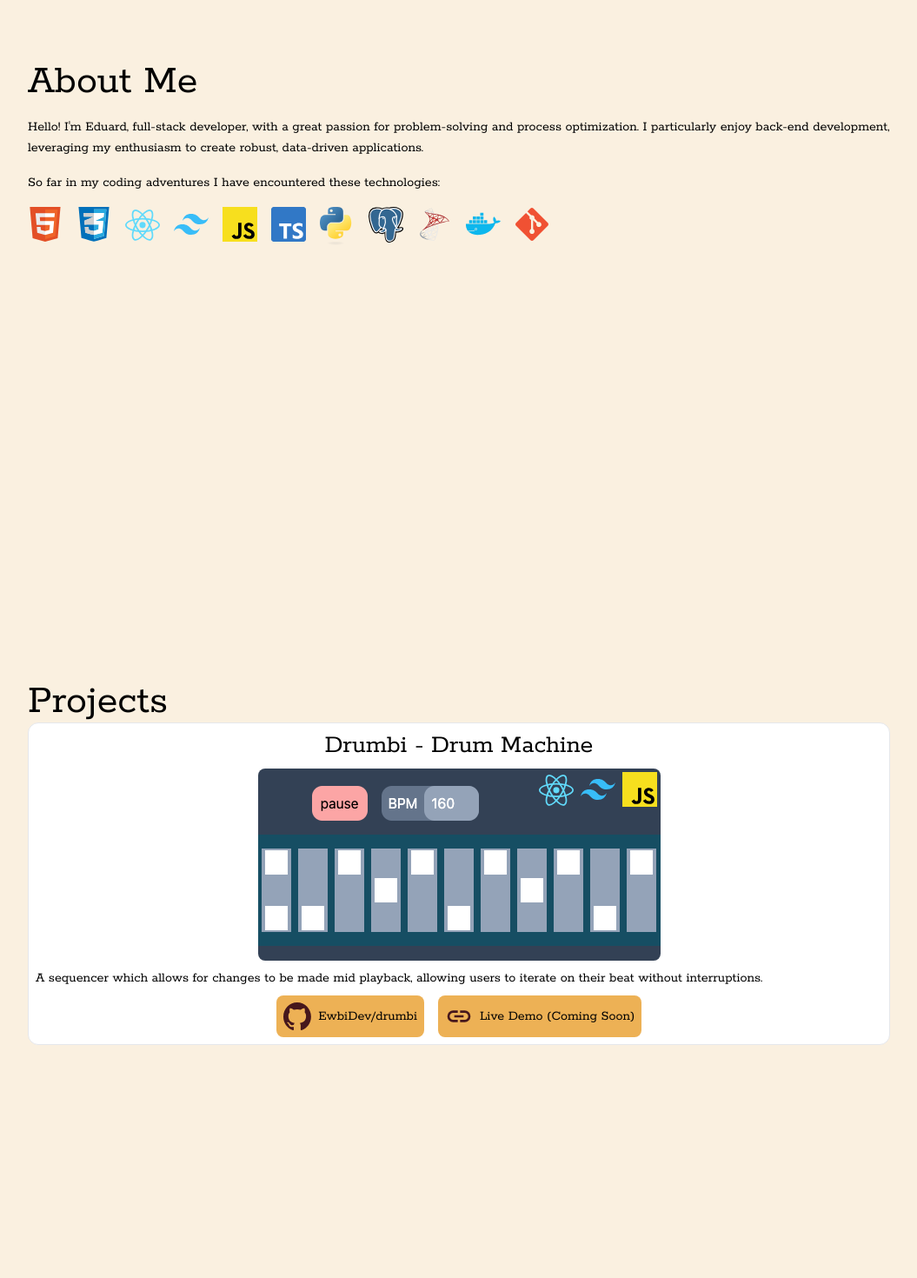
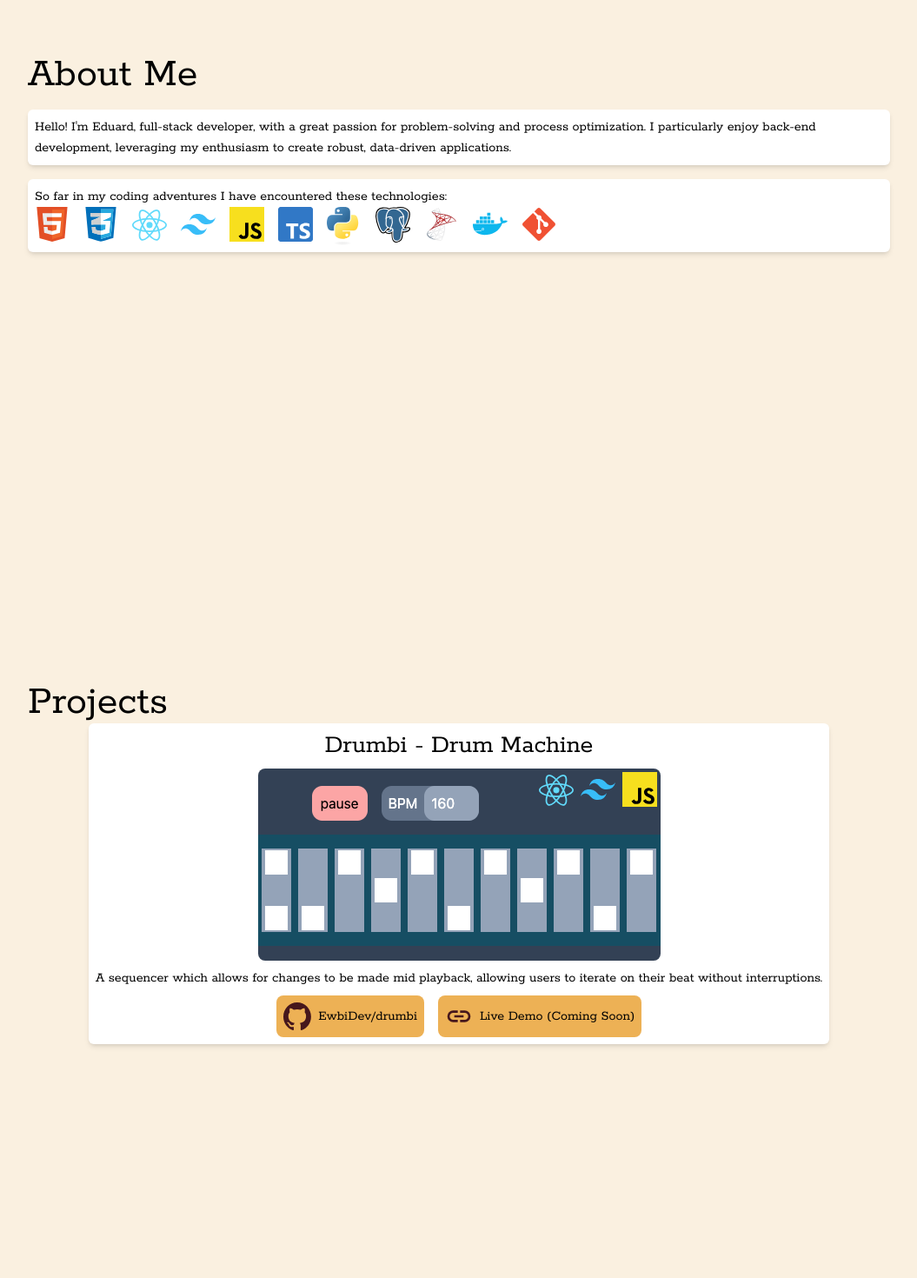
Before and after one commit to EwbiDev/ewbi-portfolio, a React (Vite) app: page / in a window 1280 px wide. Shown: the part 1040-2510 px from the top of the page at 87% size, without its empty margins (112-1167 px from the left). Built offline with nearby package versions, Linux system fonts and the light colour scheme.

Commit message:
feat: add Card component

```diff
--- /dev/null
+++ b/src/commonComponents/Card.jsx
@@ -0,0 +1,3 @@
+export default function Card({ children }) {
+  return <div className="rounded-md bg-white p-2 shadow-md">{children}</div>;
+}
--- a/src/components/About/index.jsx
+++ b/src/components/About/index.jsx
@@ -1,3 +1,4 @@
+import Card from "@commonComponents/Card";
 import Logo from "@commonComponents/Logo";
 
 import htmlLogo from "@assets/logos/used-tech/html.svg";
@@ -33,12 +34,15 @@ export default function About() {
       id="About"
     >
       <h2 className="text-5xl">About Me</h2>
+      <Card>
         <p>
           Hello! I&#39;m Eduard, full-stack developer, with a great passion for
-        problem-solving and process optimization. I particularly enjoy back-end
-        development, leveraging my enthusiasm to create robust, data-driven
-        applications.
+          problem-solving and process optimization. I particularly enjoy
+          back-end development, leveraging my enthusiasm to create robust,
+          data-driven applications.
         </p>
+      </Card>
+      <Card>
         <p>
           So far in my coding adventures I have encountered these technologies:
         </p>
@@ -47,6 +51,7 @@ export default function About() {
             <Logo url={logo.file} name={logo.name} key={logo.name} />
           ))}
         </ul>
+      </Card>
     </section>
   );
 }
--- a/src/components/Contact/index.jsx
+++ b/src/components/Contact/index.jsx
@@ -1,3 +1,5 @@
+import Card from "@commonComponents/Card";
+
 import email from "@assets/matUI/email.svg";
 import linkedin from "@assets/logos/linkedin.svg";
 import github from "@assets/logos/github.svg";
@@ -9,6 +11,7 @@ export default function Contact() {
       id="Contact"
     >
       <h2 className="text-5xl">Contact</h2>
+      <Card>
         <p>Feel free to get in touch in the following places:</p>
         <ul className="flex gap-8">
           <ContactLink
@@ -27,6 +30,7 @@ export default function Contact() {
             url="https://www.github.com/EwbiDev"
           />
         </ul>
+      </Card>
     </section>
   );
 }
--- a/src/components/ProjectList/Project/index.jsx
+++ b/src/components/ProjectList/Project/index.jsx
@@ -1,4 +1,5 @@
 import Logo from "@commonComponents/Logo";
+import Card from "@commonComponents/Card";
 
 import github from "@assets/logos/github.svg";
 import link from "@assets/matUI/link.svg";
@@ -13,7 +14,9 @@ export default function Project({
   demoLink,
 }) {
   return (
-    <li className="grid w-full gap-2 rounded-xl border bg-white p-2">
+    <li>
+      <Card>
+        <div className="flex flex-col gap-2">
           <h3 className="text-center text-3xl">{titleText}</h3>
           <div className="relative mx-auto flex w-fit justify-center">
             <img src={coverImg} className="rounded-lg object-cover" />
@@ -26,13 +29,19 @@ export default function Project({
 
           <p>{summaryText}</p>
           <div className="flex flex-wrap justify-center gap-4">
-        <LinkButton href={gitHubLink} imgSrc={github} text={gitHubLinkText} />
+            <LinkButton
+              href={gitHubLink}
+              imgSrc={github}
+              text={gitHubLinkText}
+            />
             <LinkButton
               href={demoLink}
               imgSrc={link}
               text="Live Demo (Coming Soon)"
             />
           </div>
+        </div>
+      </Card>
     </li>
   );
 }
```
Lines whose indentation alone changed are shown as unchanged.
